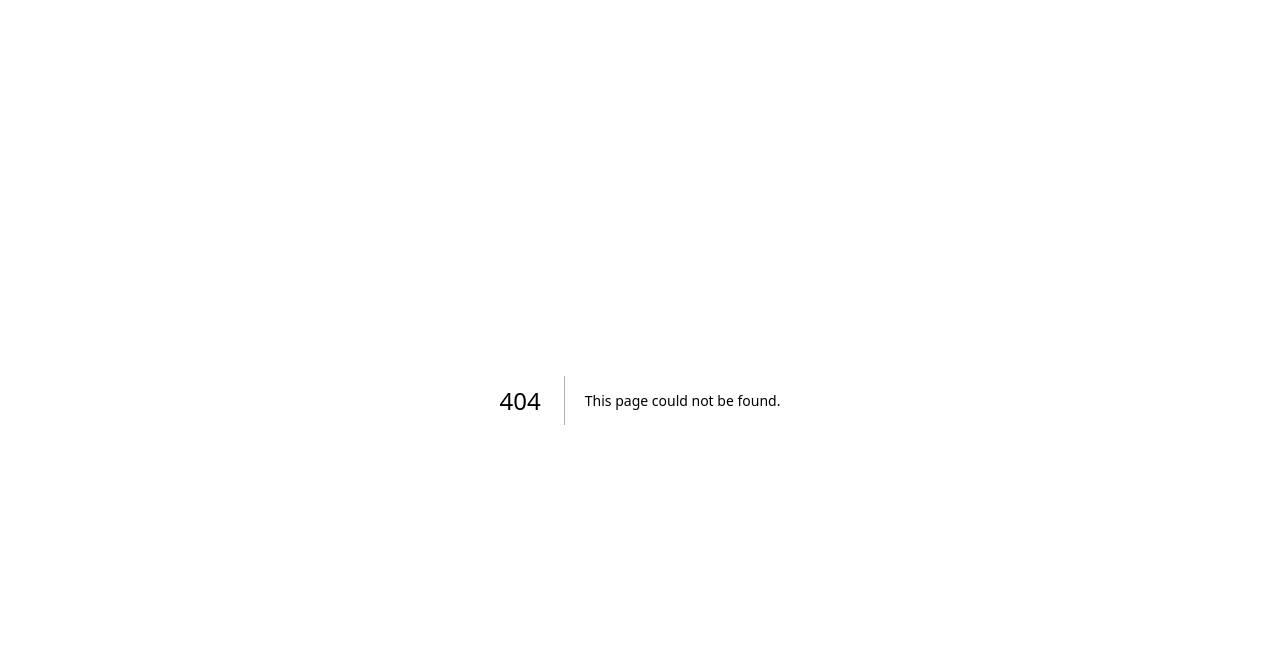
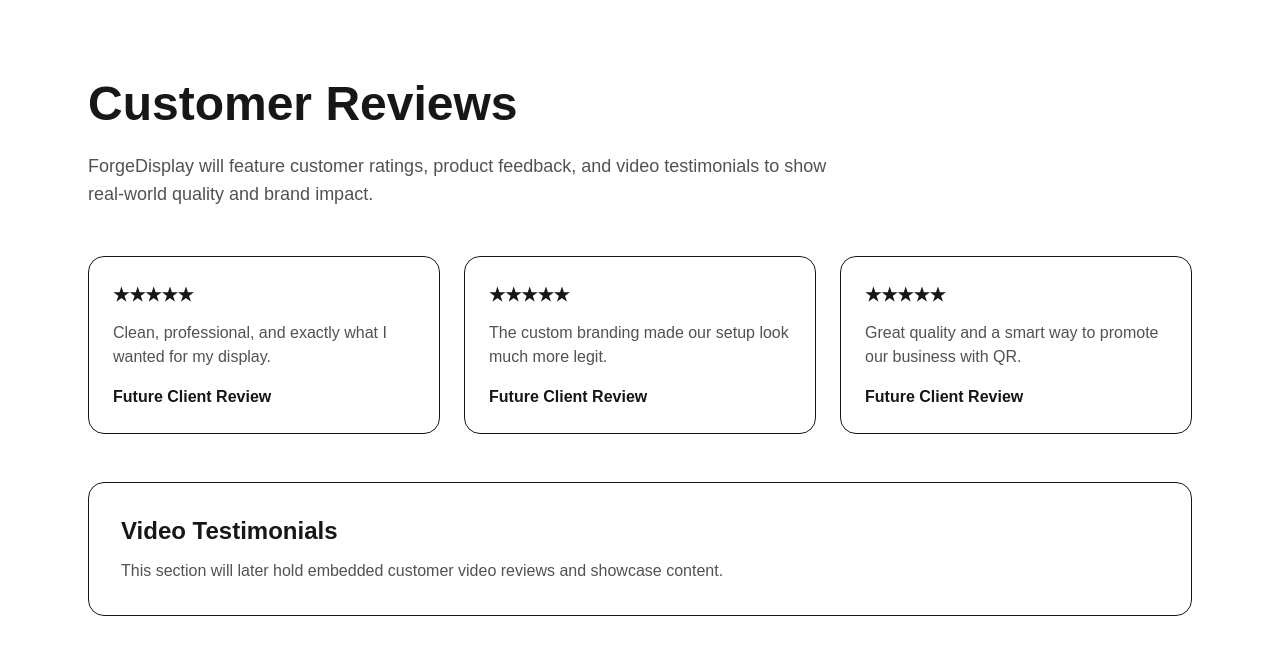
Before and after one commit to reyre808/forgedisplay-site, a Next.js app: page /reviews in a window 1280 px wide. Before the commit this address had no page. Shown: the top 654 px of the page. Built offline with nearby package versions, Linux system fonts and the light colour scheme.

Commit message:
add customization reviews and contact pages

```diff
--- /dev/null
+++ b/src/app/contact/page.tsx
@@ -0,0 +1,26 @@
+export default function ContactPage() {
+  return (
+    <main className="mx-auto max-w-4xl px-6 py-20">
+      <h1 className="text-5xl font-black">Contact ForgeDisplay</h1>
+
+      <p className="mt-6 max-w-2xl text-lg text-neutral-600">
+        Reach out to discuss a custom order, branded stand concept, QR
+        integration, or future product collaboration.
+      </p>
+
+      <div className="mt-12 grid gap-6">
+        <div className="rounded-2xl border p-6">
+          <h2 className="text-2xl font-bold">Email</h2>
+          <p className="mt-3 text-neutral-600">hello@forgedisplay.com</p>
+        </div>
+
+        <div className="rounded-2xl border p-6">
+          <h2 className="text-2xl font-bold">Custom Orders</h2>
+          <p className="mt-3 text-neutral-600">
+            Custom order form and quote request workflow coming soon.
+          </p>
+        </div>
+      </div>
+    </main>
+  );
+}
--- /dev/null
+++ b/src/app/customization/page.tsx
@@ -0,0 +1,35 @@
+export default function CustomizationPage() {
+  return (
+    <main className="mx-auto max-w-6xl px-6 py-20">
+      <h1 className="text-5xl font-black">Customization</h1>
+
+      <p className="mt-6 max-w-3xl text-lg text-neutral-600">
+        This page is being built to support full ForgeDisplay customization,
+        including branded text, QR integration, color options, logo placement,
+        and future 3D live product previews.
+      </p>
+
+      <div className="mt-12 grid gap-6 md:grid-cols-2">
+        <div className="rounded-2xl border p-6">
+          <h2 className="text-2xl font-bold">Current Capabilities</h2>
+          <ul className="mt-4 space-y-3 text-neutral-600">
+            <li>• Custom front text</li>
+            <li>• Brand-specific stand concepts</li>
+            <li>• QR code placement options</li>
+            <li>• Business card and card stand formats</li>
+          </ul>
+        </div>
+
+        <div className="rounded-2xl border p-6">
+          <h2 className="text-2xl font-bold">Coming Soon</h2>
+          <ul className="mt-4 space-y-3 text-neutral-600">
+            <li>• Live 3D model preview</li>
+            <li>• Customer mockup generation</li>
+            <li>• Saved account designs</li>
+            <li>• Reorder previous custom products</li>
+          </ul>
+        </div>
+      </div>
+    </main>
+  );
+}
--- /dev/null
+++ b/src/app/reviews/page.tsx
@@ -0,0 +1,46 @@
+export default function ReviewsPage() {
+  return (
+    <main className="mx-auto max-w-6xl px-6 py-20">
+      <h1 className="text-5xl font-black">Customer Reviews</h1>
+
+      <p className="mt-6 max-w-3xl text-lg text-neutral-600">
+        ForgeDisplay will feature customer ratings, product feedback, and video
+        testimonials to show real-world quality and brand impact.
+      </p>
+
+      <div className="mt-12 grid gap-6 md:grid-cols-3">
+        <div className="rounded-2xl border p-6">
+          <div className="text-lg font-bold">★★★★★</div>
+          <p className="mt-3 text-neutral-600">
+            Clean, professional, and exactly what I wanted for my display.
+          </p>
+          <div className="mt-4 font-semibold">Future Client Review</div>
+        </div>
+
+        <div className="rounded-2xl border p-6">
+          <div className="text-lg font-bold">★★★★★</div>
+          <p className="mt-3 text-neutral-600">
+            The custom branding made our setup look much more legit.
+          </p>
+          <div className="mt-4 font-semibold">Future Client Review</div>
+        </div>
+
+        <div className="rounded-2xl border p-6">
+          <div className="text-lg font-bold">★★★★★</div>
+          <p className="mt-3 text-neutral-600">
+            Great quality and a smart way to promote our business with QR.
+          </p>
+          <div className="mt-4 font-semibold">Future Client Review</div>
+        </div>
+      </div>
+
+      <div className="mt-12 rounded-2xl border p-8">
+        <h2 className="text-2xl font-bold">Video Testimonials</h2>
+        <p className="mt-3 text-neutral-600">
+          This section will later hold embedded customer video reviews and
+          showcase content.
+        </p>
+      </div>
+    </main>
+  );
+}
```
